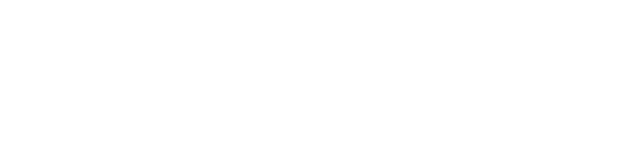
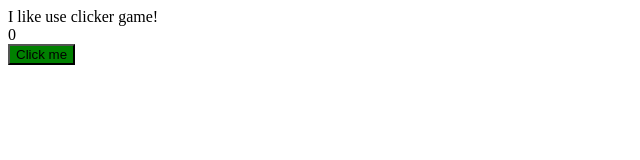
Before and after one commit to denju629/clicker, a plain HTML site: page index.html in a window 1280 px wide. Shown: the whole page, without its empty margins (0-640 px from the left). Drawn offline with Linux system fonts and the light colour scheme.

Commit message:
Fixed again

```diff
--- a/index.html
+++ b/index.html
@@ -1,6 +1,6 @@
 <head>
   <link rel="stylesheet" href="style.css">
-  <script type="text/javascript" src="script.js">
+  <script type="text/javascript" src="script.js"></script>
 </head>
 <body>
 I like use clicker game!
```
